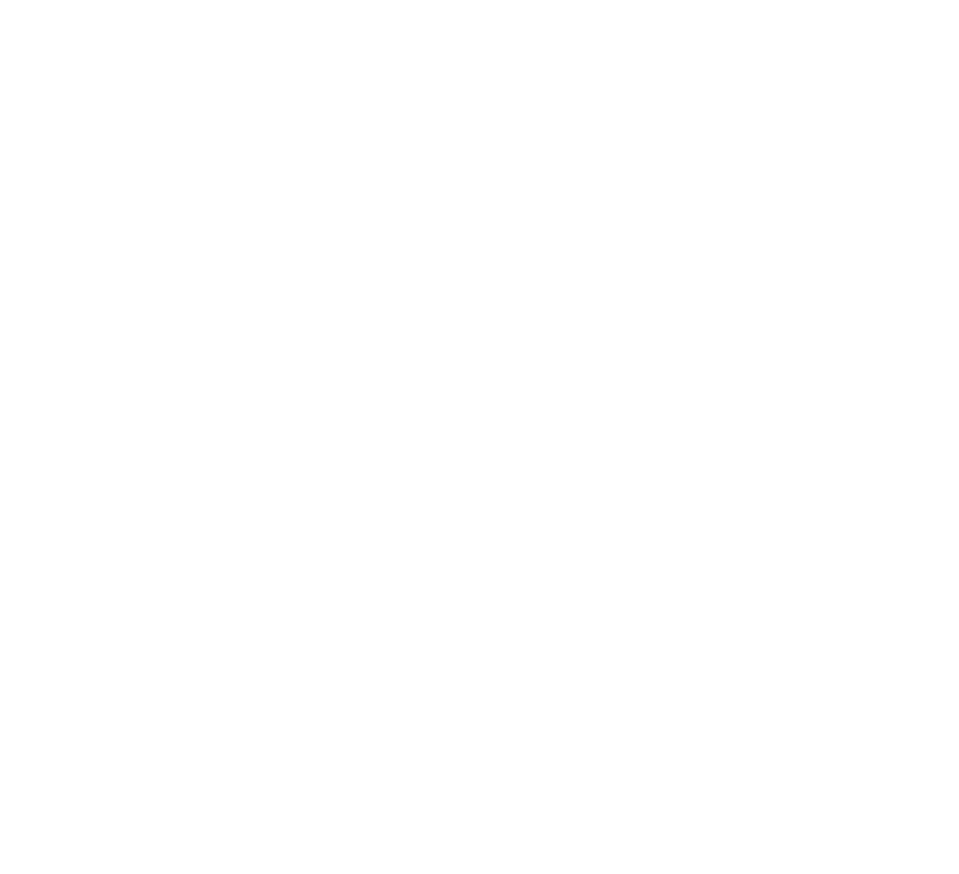
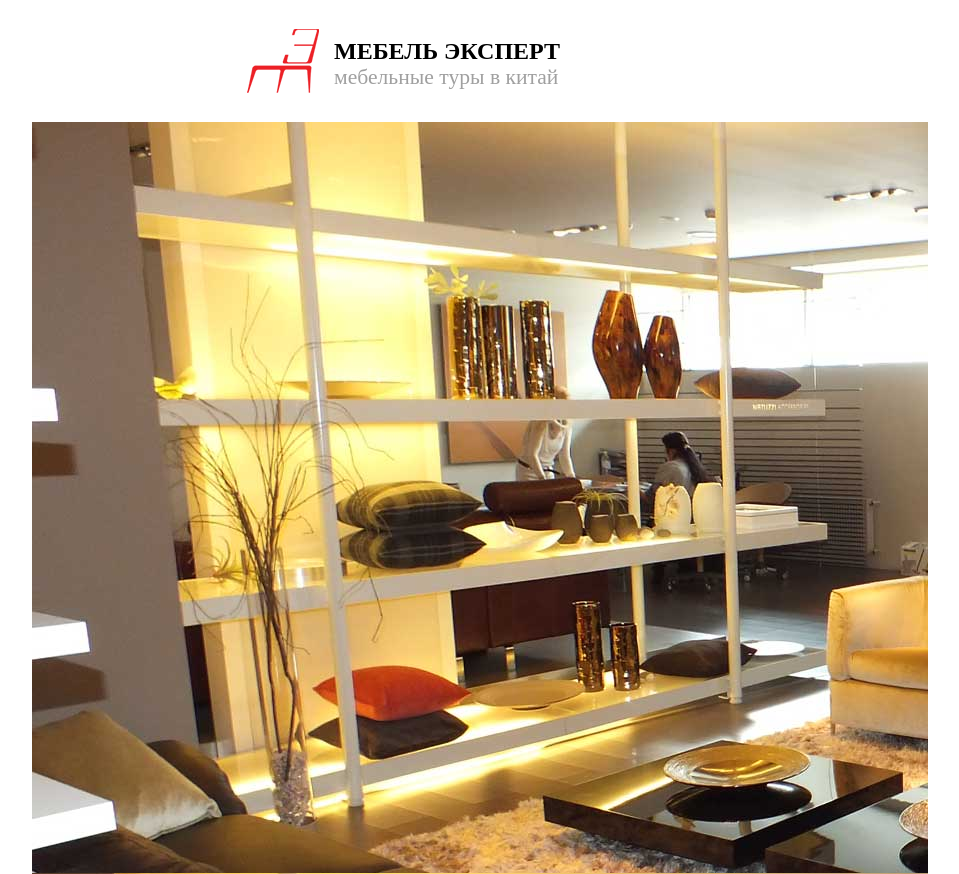
Before and after one commit to prorabra/FE16-mebel, a plain HTML site: page index.html in a window 1280 px wide. Shown: the whole page, without its empty margins (160-1119 px from the left). Before the commit the page ends 800 px from the top, so only its background shows below. Drawn offline with Linux system fonts and the light colour scheme.

Commit message:
izm v files

```diff
--- a/css/style.css
+++ b/css/style.css
@@ -1,2 +1,10 @@
 body{margin: 0 auto;padding: 0;}
+h2{margin: 0}
+.col{margin: 0;font-weight: 100;color: #a0a0a0;font-size: 1.35em}
+p{margin: 0}
 .wrapper{margin: 0 auto;width: 70%;}
+header{background: url(../images/fon1.jpg);height: 874px;z-index: -1;width: 100%}
+.svh1{height: 122px;background-color: #fff;padding: 0 24% 0 24%}
+.otst1{padding: 29px 15px 20px 0}
+.otst2{padding: 38px 0 20px 0}
+.flL{float: left;}
--- a/index.html
+++ b/index.html
@@ -6,8 +6,19 @@
 	<link rel="stylesheet" href="css/style.css">
 </head>
 <body>
-	<div class="wrapper">
+		<div class="wrapper">
+			<header>
+						<div class="svh1">
+								<div class="otst1 flL">
+										<img src="images/stul.png" alt="stul">
+								</div>
+								<div class="flL otst2">
+										<h2>МЕБЕЛЬ ЭКСПЕРТ</h2>
+										<h2 class="col">мебельные туры в китай</h2>
 
-	</div>
+								</div>
+						</div>
+			</header>
+		</div>
 </body>
 </html>
```
Also changed, not shown: images/fon1.jpg (added), images/fon2.jpg (added), images/stul.png (added).
